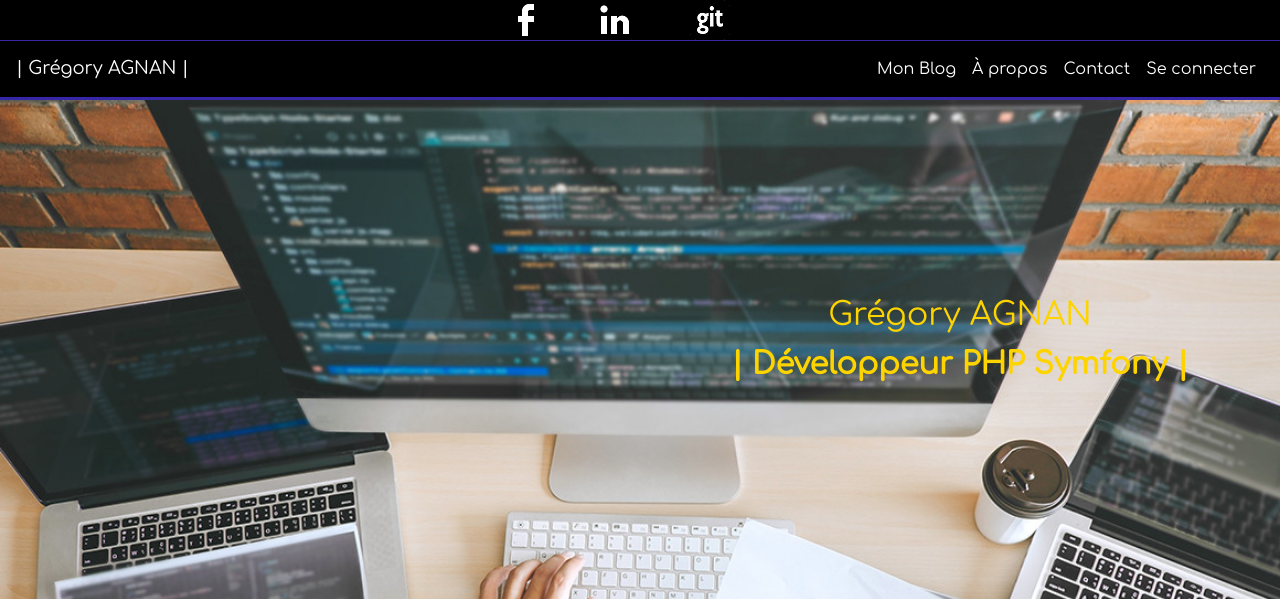
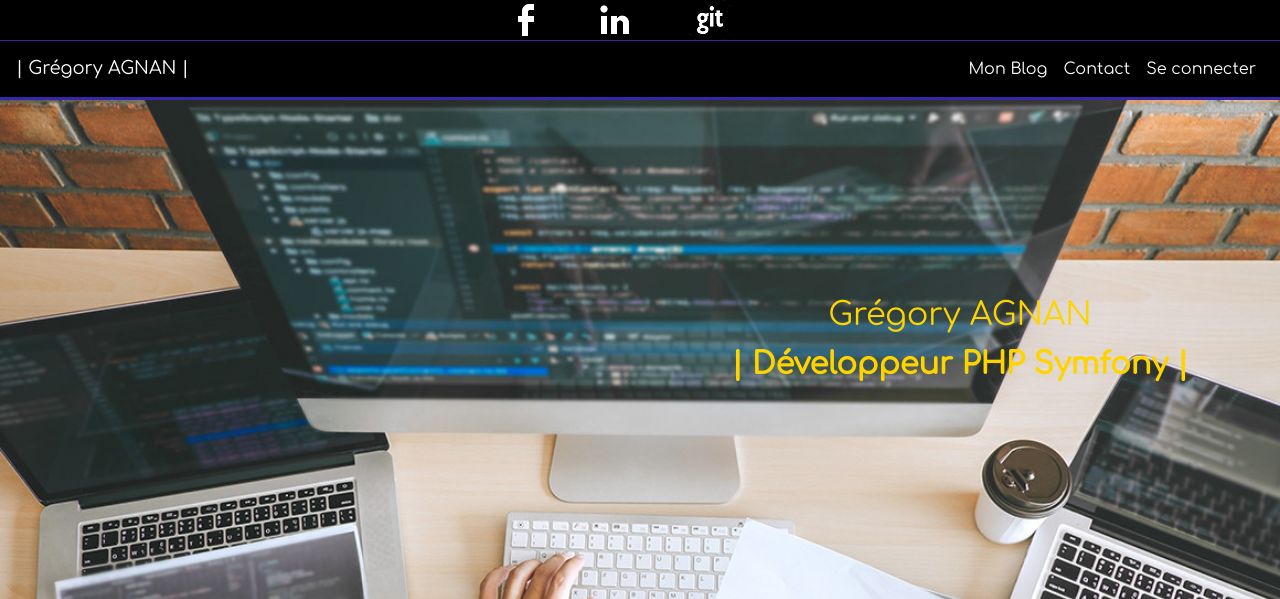
Before and after one commit to Gregory2911/OC_Projet5, a PHP site: page / in a window 1280 px wide. Shown: the top 599 px of the page. Run offline with PHP 8.4, Linux system fonts and the light colour scheme; data that the repository does not hold is empty; some libraries are stand-ins or nearby versions.

Commit message:
delete a link in the menu

```diff
--- a/view/template.php
+++ b/view/template.php
@@ -40,7 +40,6 @@
 		<div class="collapse navbar-collapse" id="navbarSupportedContent">
 			<div class="navbar-nav ml-auto">
 				<a class="nav-link" href="frontend/listPosts/#ancrePrincipale">Mon Blog</a>
-				<a class="nav-link" href="#">À propos</a>
 				<a class="nav-link" href="#formContact">Contact</a>
 				<?php
 				if (isset($_SESSION) && !empty($_SESSION['pseudo'])) {
```
